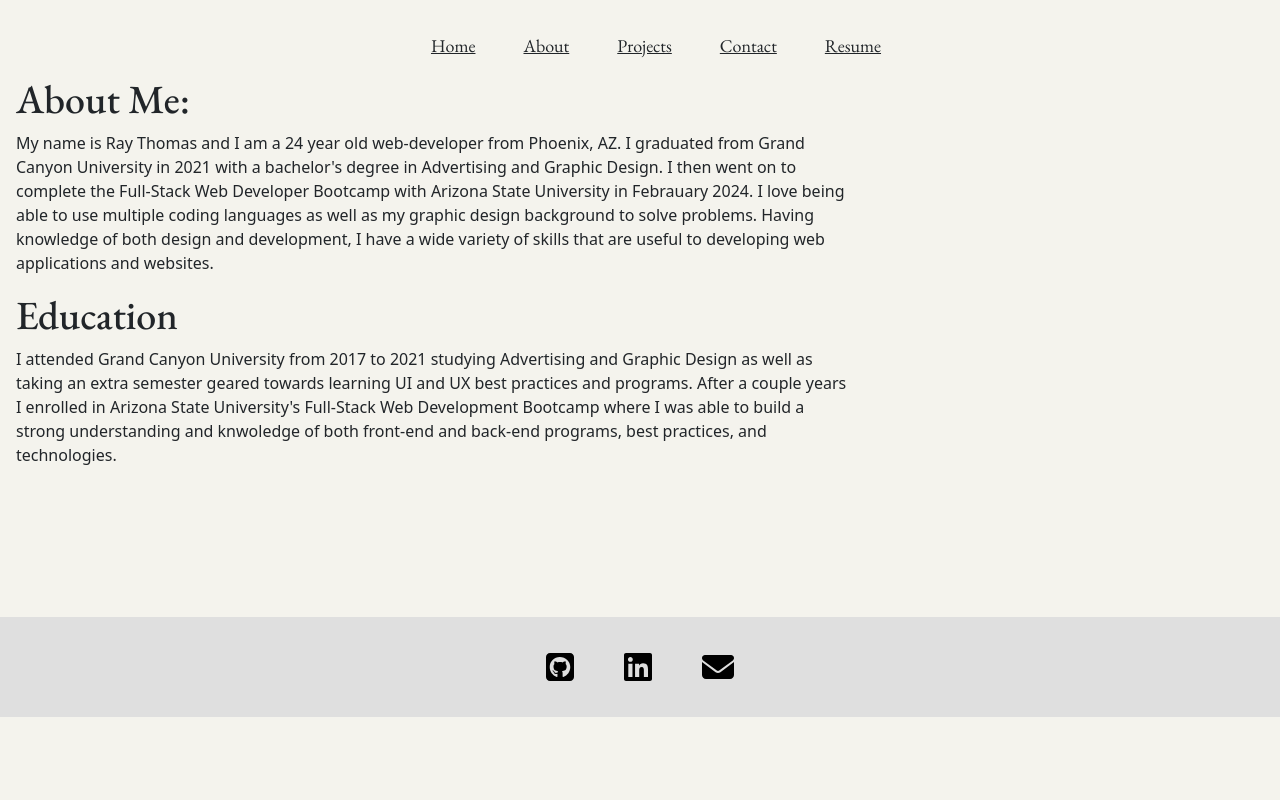
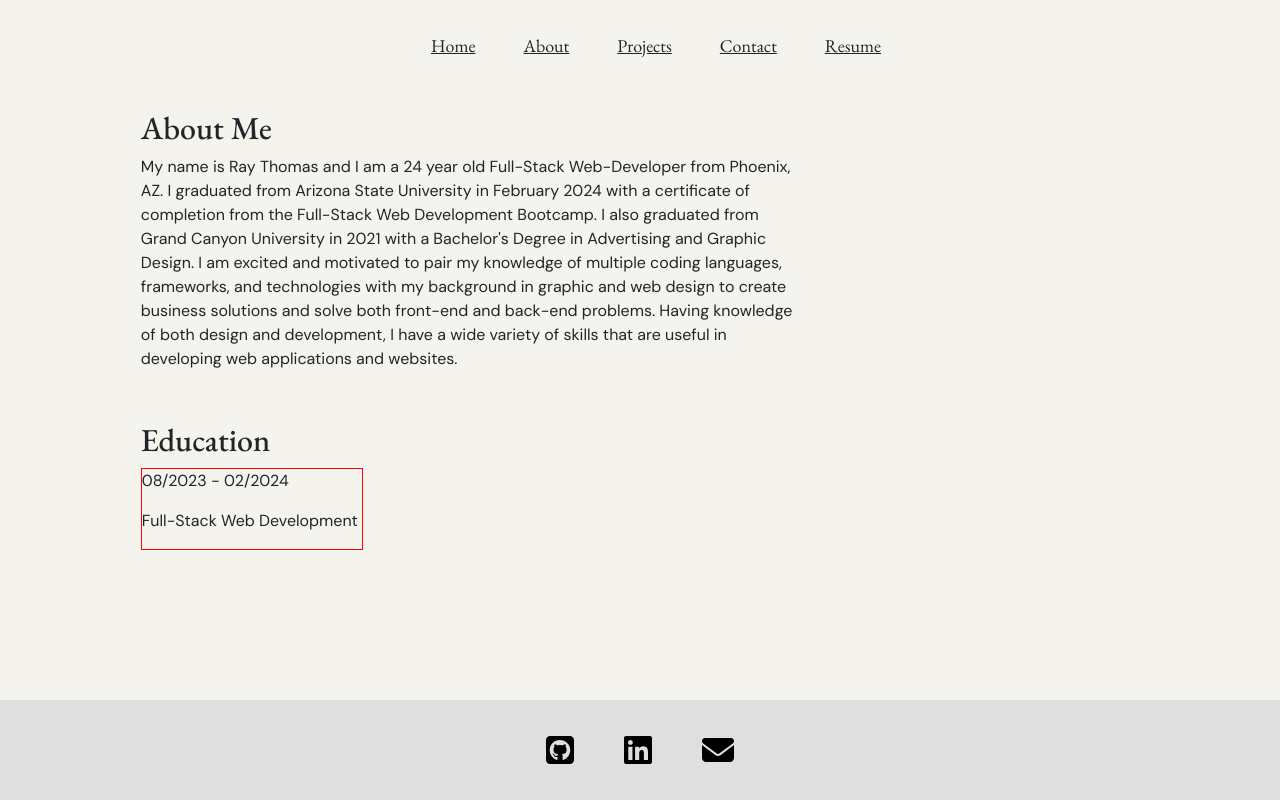
Before and after one commit to raythomass/new-react-port, a React (Vite) app in the folder portfolio-react/: page /about in a window 1280 px wide. Built offline with nearby package versions, Linux system fonts and the light colour scheme.

Commit message:
created about section chnages and cards

```diff
--- a/portfolio-react/src/App.css
+++ b/portfolio-react/src/App.css
@@ -75,8 +75,7 @@ skills {
 
 .skill-card {
   width: 300px;
-  padding-left: 10px;
-  padding-right: 10px;
+  padding: 10px;
   text-align: center;
   border: 2px solid rgb(55, 55, 55);
   border-radius: 10px;
@@ -112,8 +111,26 @@ skills {
 
 /* ------  ABOUT ------ */
 
+.about {
+  margin-left: 10%;
+  margin-right: 10%;
+  font-family: 'DM Sans', sans-serif;
+}
+
+.about-section {
+  margin-top: 50px;
+}
+
 .about-title {
   font-family: "EB Garamond", serif;
+}
+
+.about-card {
+  display: flex;
+}
+
+.education-list{
+  border: solid 1px red;
 }
 
 
--- a/portfolio-react/src/pages/About.jsx
+++ b/portfolio-react/src/pages/About.jsx
@@ -1,20 +1,27 @@
 function About() {
     return(
         <about>
-            <h1 className="about-title">About Me:</h1>
-            <section className="col-8">
-            <p>My name is Ray Thomas and I am a 24 year old web-developer from Phoenix, AZ. I graduated from Grand Canyon University in 2021 with a bachelor's degree in
-                Advertising and Graphic Design. I then went on to complete the Full-Stack Web Developer Bootcamp with Arizona State University in Febrauary 2024. I love
-                being able to use multiple coding languages as well as my graphic design background to solve problems. Having knowledge of both design and development, I have
-                 a wide variety of skills that are useful to developing web applications and websites.</p>
-            </section>
+            <section className="about">
+                {/* <h1 className="about-title">About Me</h1> */}
+                <section className="col-8 about-section">
+                    <h2 className="about-title">About Me</h2>
+                    <p>My name is Ray Thomas and I am a 24 year old Full-Stack Web-Developer from Phoenix, AZ.
+                        I graduated from Arizona State University in February 2024 with a certificate of completion from the Full-Stack Web Development Bootcamp.
+                        I also graduated from Grand Canyon University in 2021 with a Bachelor's Degree in Advertising and Graphic Design.
+                        I am excited and motivated to pair my knowledge of multiple coding languages, frameworks, and technologies with my background in graphic and web design
+                         to create business solutions and solve both front-end and back-end problems. Having knowledge of both design and development, I have a wide variety of skills
+                          that are useful in developing web applications and websites.</p>
+                </section>
 
-            <section className="col-8">
-                <h1 className="about-title">Education</h1>
-                <p>I attended Grand Canyon University from 2017 to 2021 studying Advertising and Graphic Design as well as taking an extra semester geared towards
-                    learning UI and UX best practices and programs. After a couple years I enrolled in Arizona State University's Full-Stack Web Development Bootcamp
-                    where I was able to build a strong understanding and knwoledge of both front-end and back-end programs, best practices, and technologies.
-                </p>
+                <section className="col-8 about-section">
+                    <h2 className="about-title">Education</h2>
+                    <section className="about-card">
+                        <section className="education-list col-4">
+                            <p>08/2023 - 02/2024</p>
+                            <p>Full-Stack Web Development</p>
+                        </section>
+                    </section>
+                </section>
             </section>
         </about>
     )
```
